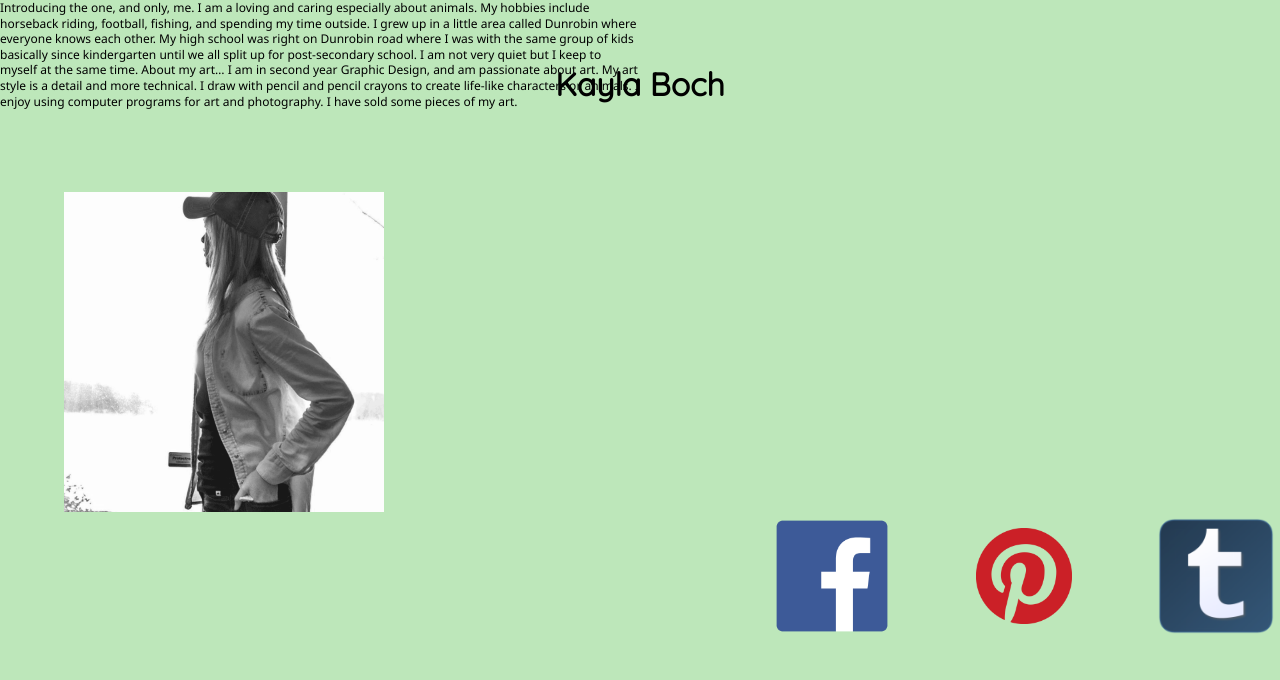
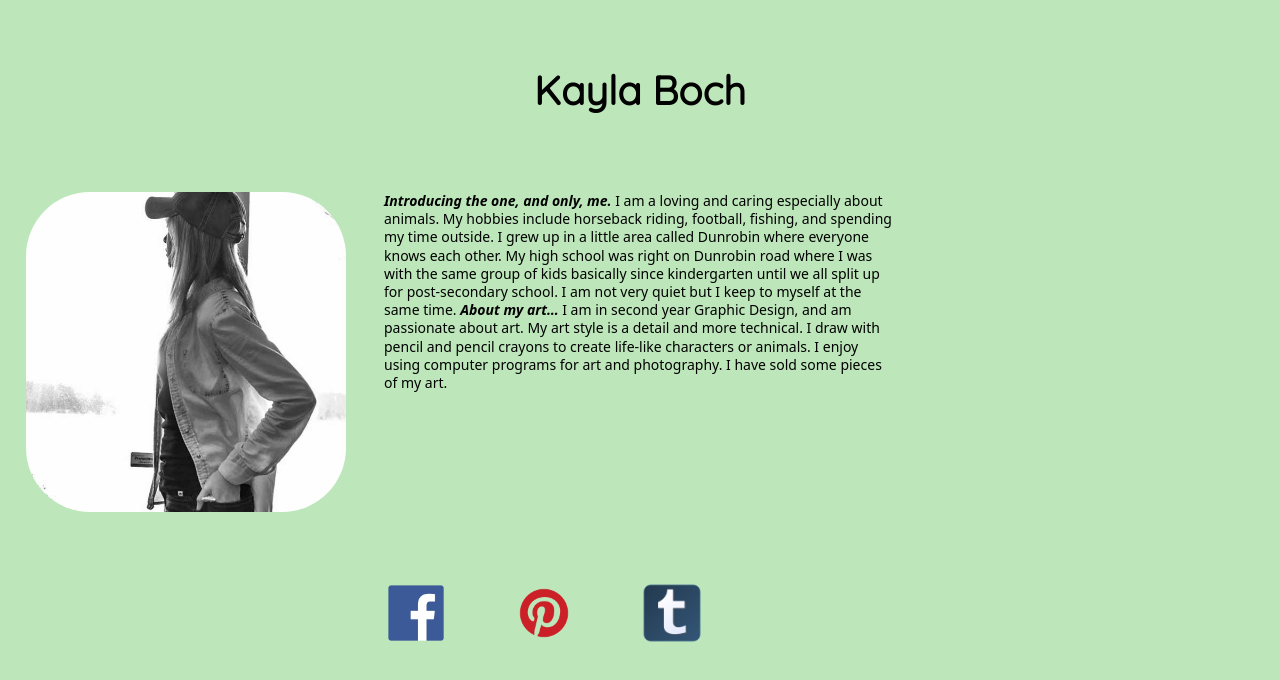
Before and after one commit to kaylaboch/dsn1675-project-1, a plain HTML site: page index.html in a window 1280 px wide. Drawn offline with Linux system fonts and the light colour scheme.

Commit message:
wide screen, radius,

```diff
--- a/css/main.css
+++ b/css/main.css
@@ -19,6 +19,9 @@ html{
 *, *::before, *::after{
   box-sizing: inherit;
 }
+em{
+  font-weight: bold;
+}
 img{
   width:50%;;
   overflow:hidden;
@@ -26,6 +29,7 @@ img{
   margin-right:25%;
   margin-top:15%;
   padding:0;
+  border-radius:20%;
 }
 body{
   margin:0;
@@ -33,17 +37,20 @@ body{
 }
 .first{
   margin-top:70%;
+  font-size:8px;
 }
 .whole{
   position:relative;
 }
 h1{
   position:absolute;
-  margin-left:25%;
-  margin-right:25%;
+  margin-left:35%;
+  margin-right:30%;
   margin-top:.5%;
   font-family: 'Quicksand', sans-serif;
   text-align:center;
+  font-size:20px;
+  font-weight:bold;
 }
 p{
   position:absolute;
@@ -88,8 +95,8 @@ a{
     margin-right:25%;
     margin-left:25%;
   }
-  p{
-    font-size:9px;
+  .first{
+    font-size:10px;
   }
 @media only screen and (min-width: 33em){
 .tumblr{
@@ -109,32 +116,79 @@ h1{
 p{
   font-size:12px;
 }
+.first{
+  font-size:12px;
+}
 @media only screen and (min-width: 45em){
 .me{
     width:25%;
-    margin-left:5%;
+    margin-left:2%;
     margin-right:0;
-    float:left;
+
   }
 .first{
   float:right;
   width:50%;
-  margin:0 auto;
+  margin-left:30%;
   padding:0;
+  margin-top:15%;
 }
 h1{
   clear:both;
+  font-size:40px;
 }
 p{
   float:right;
   clear:both;
+  text-align:left;
 }
 .pin{
   clear:both;
+  width:6%;
+  margin-top:10%;
+  margin-left:50%;
+  margin-right:40%;
 }
 .face{
   clear:both;
+  width:6%;
+  margin-top:10%;
+  margin-left:40%;
+  margin-right:50%;
 }
 .tumblr{
   clear:both;
+  width:6%;
+  margin-top:10%;
+  margin-left:60%;
+  margin-right:30%;
 }
+@media only screen and (min-width: 62em){
+  .first{
+    width:40%;
+    margin-top:15%;
+    font-size:15px;
+  }
+.pin{
+  width:5%;
+  margin-left:40%;
+  margin-top:5%;
+}
+.face{
+  width:5%;
+  margin-left:30%;
+  margin-top:5%;
+}
+.tumblr{
+  width:5%;
+  margin-left:50%;
+  margin-top:5%;
+}
+@media only screen and (min-width:66em){
+.first{
+  font-size:14px;
+}
+.facebook{
+  width:1%;
+}
+}
--- a/index.html
+++ b/index.html
@@ -9,7 +9,7 @@
     <meta name="handheldfriendly" content="true">
     <meta name="mobileoptimized" content="240">
     <link href='https://fonts.googleapis.com/css?family=Quicksand' rel='stylesheet' type='text/css'>
-    <link href='https://fonts.googleapis.com/css?family=Noto+Sans' rel='stylesheet' type='text/css'>
+    <link href='https://fonts.googleapis.com/css?family=Passion+One' rel='stylesheet' type='text/css'>
 </head>
 <body class="bod">
   <div class="whole">
@@ -18,18 +18,18 @@
 </header>
 <main>
 <p class="first">
-Introducing the one, and only, me.
+<em>Introducing the one, and only, me.</em>
 I am a loving and caring especially about animals. My hobbies include horseback riding, football, fishing, and spending my time outside. I grew up in a little area called Dunrobin where everyone knows each other. My high school was right on Dunrobin road where I was with the same group of kids basically since kindergarten until we all split up for post-secondary school. I am not very quiet but I keep to myself at the same time.
 
-About my art…
+<em>About my art…</em>
 I am in second year Graphic Design, and am passionate about art. My art style is a detail and more technical. I draw with pencil and pencil crayons to create life-like characters or animals. I enjoy using computer programs for art and photography.  I have sold some pieces of my art.
 </p>
 <div class="image">
-<img class="me" src="images/boch_k_fb-3.png" alt="me">
+<img class="me" src="images/boch_k_fb-3.jpg" alt="me">
 </div>
-<a href="http://kaylaboch.tumblr.com"><img class="tumblr" src="images/tumbr.png" alt="tumblr">
-<a href="https://www.pinterest.com/rawrtastik/"><img class="pin" src="images/pinterest.png" alt="pinterest">
-<a href="https://www.facebook.com/kaylaboch"><img class="face" src="images/facebook.png" alt="facebook">
+<a href="http://kaylaboch.tumblr.com"><img class="tumblr" src="images/tumbr.png" alt="tumblr"></a>
+<a href="https://www.pinterest.com/rawrtastik/"><img class="pin" src="images/pinterest.png" alt="pinterest"></a>
+<a href="https://www.facebook.com/kaylaboch"><img class="face" src="images/facebook.png" alt="facebook"></a>
 </main>
 </div>
 </body>
```
Also changed, not shown: images/boch_k_fb-3.jpg (added), images/boch_k_fb-3.png (deleted).
